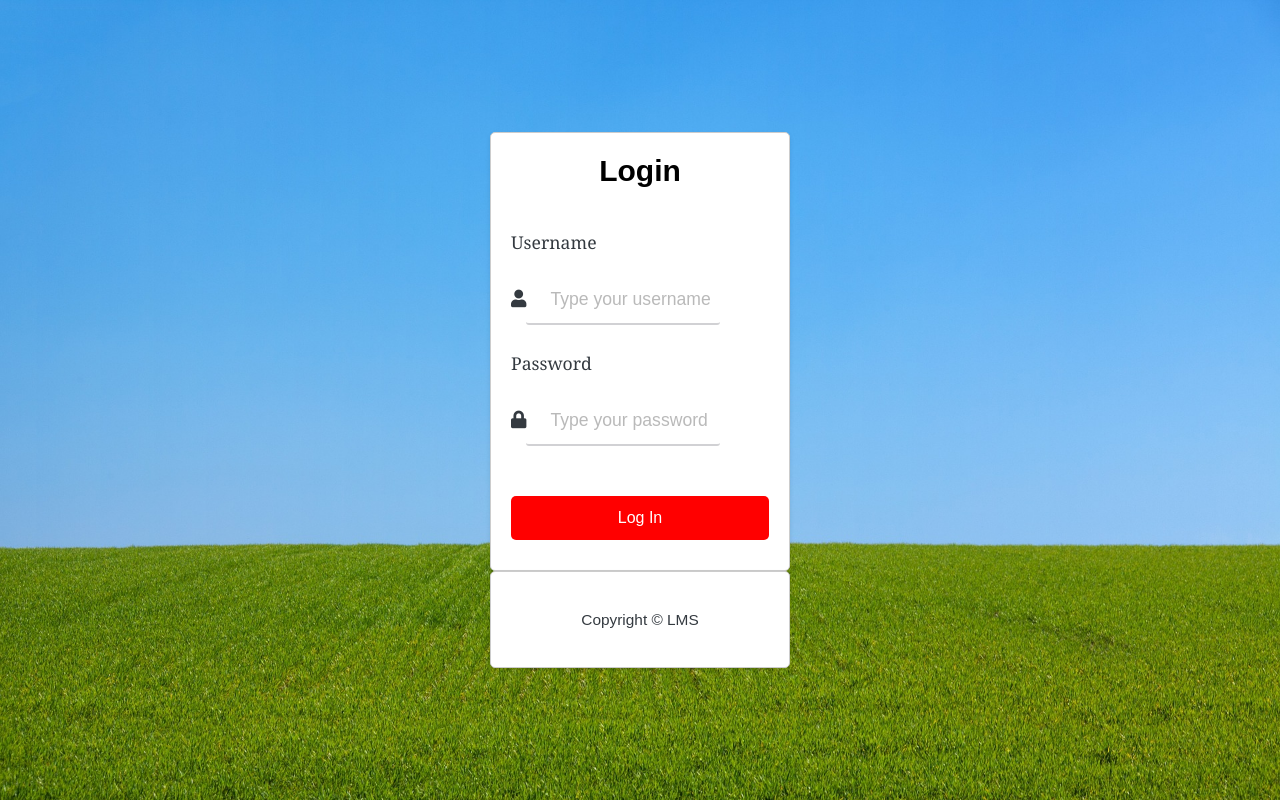
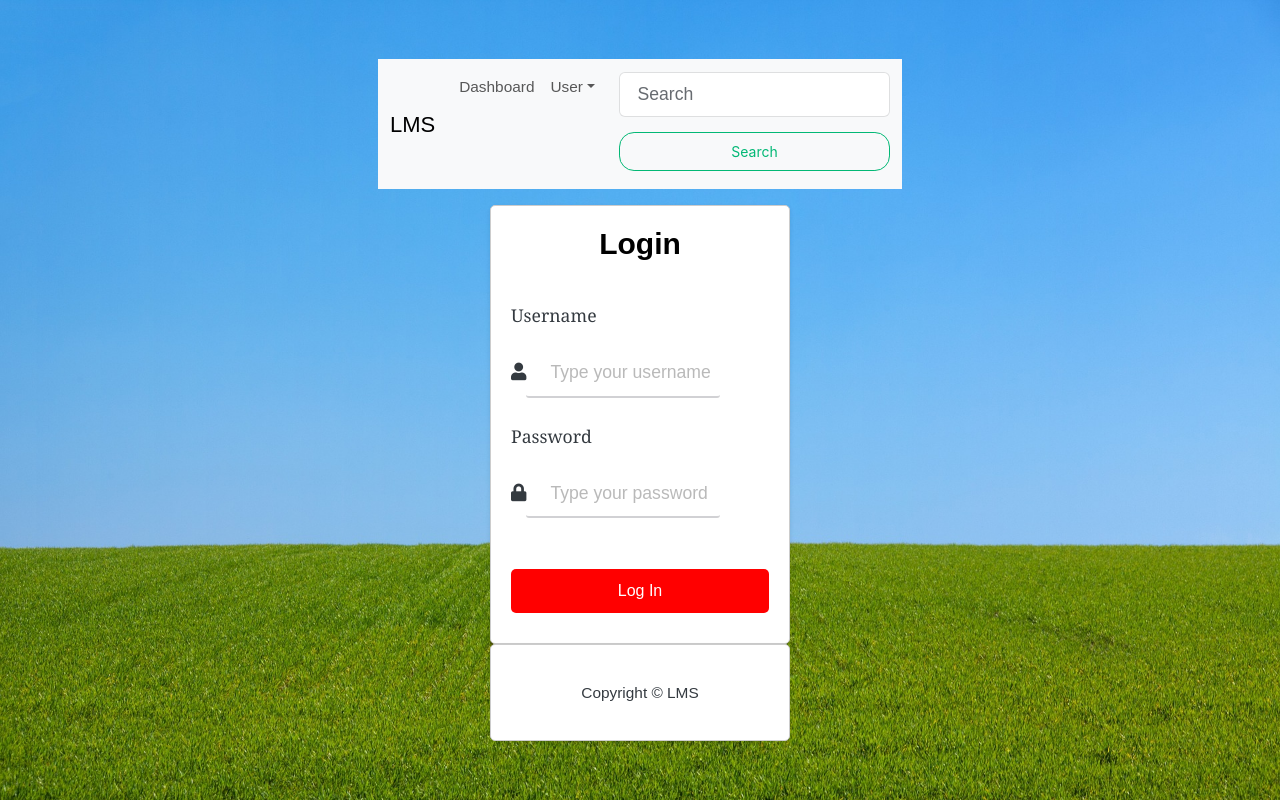
Before and after one commit to WSU-4110/LearningManagementSystem, a React (Create React App) app in the folder frontend/: page /login in a window 1280 px wide. Built offline with nearby package versions, Linux system fonts and the light colour scheme; the HTML template or start-up script is replaced by a standard one.

Commit message:
added tests

```diff
--- a/frontend/package.json
+++ b/frontend/package.json
@@ -9,8 +9,9 @@
     "axios": "^1.5.1",
     "bootstrap": "^5.3.2",
     "bootswatch": "^5.3.2",
+    "jest": "^27.5.1",
     "react": "^18.2.0",
-    "react-bootstrap": "^2.9.0",
+    "react-bootstrap": "^2.9.1",
     "react-dom": "^18.2.0",
     "react-dropzone": "^14.2.3",
     "react-router-bootstrap": "^0.26.2",
--- a/frontend/src/components/Header/Header.component.js
+++ b/frontend/src/components/Header/Header.component.js
@@ -1,5 +1,4 @@
 import React from 'react'
-import http from '../../http';
 
 import Container from 'react-bootstrap/Container';
 import Nav from 'react-bootstrap/Nav';
@@ -17,85 +16,61 @@
 import { LinkContainer } from 'react-router-bootstrap';
 import LandingPage from '../../screens/LandingPage.component';
 
-async function handleLogout() {
-await http.post('http://localhost:4000/logout', {token: localStorage.getItem('refreshToken')});
+function Header() {
+  return (
+      <>
+        {['xl'].map((expand) => (
+          <Navbar key={expand} expand={expand} className="bg-body-tertiary mb-3">
+            <Container fluid>
+              <Navbar.Brand as={Link} to="/dashboard">LMS</Navbar.Brand>
+              <Navbar.Toggle aria-controls={`offcanvasNavbar-expand-${expand}`} />
+              <Navbar.Offcanvas
+                id={`offcanvasNavbar-expand-${expand}`}
+                aria-labelledby={`offcanvasNavbarLabel-expand-${expand}`}
+                placement="end"
+              >
+                <Offcanvas.Header closeButton>
+                  <Offcanvas.Title id={`offcanvasNavbarLabel-expand-${expand}`}>
+                    LMS
+                  </Offcanvas.Title>
+                </Offcanvas.Header>
+                <Offcanvas.Body>
+                  <Nav className="justify-content-end flex-grow-1 pe-3">
+                    <Nav.Link as={Link} to="/dashboard">Dashboard</Nav.Link>
+                    <NavDropdown
+                      title="User"
+                      id={`offcanvasNavbarDropdown-expand-${expand}`}>
+                      <NavDropdown.Item as={Link} to="/profilePage">Profile</NavDropdown.Item>
+                      <NavDropdown.Divider />
+                      <NavDropdown.Item href="#action5">
+                        Log Out
+                      </NavDropdown.Item>
+                    </NavDropdown>
+                  </Nav>
+                  <Form className="d-flex">
+                    <Form.Control
+                      type="search"
+                      placeholder="Search"
+                      className="me-2"
+                      aria-label="Search"
+                    />
+                    <Button variant="outline-success">Search</Button>
+                  </Form>
+                </Offcanvas.Body>
+              </Navbar.Offcanvas>
+            </Container>
+          </Navbar>
+        ))}
+      {/* <div>
+        <Routes>
+          <Route exact path = '/dashboard/' element={<Dashboard/>}/>
+          <Route exact path = '/profilepage' element={<ProfilePage/>}/>
+        </Routes>
+      </div> */}
+      </>
+  );
 }
 
-function Header() {
-// return (
-//     <>
-//     {[false, 'sm', 'md', 'lg', 'xl', 'xxl'].map((expand) => (
-//         <Navbar key={expand} expand={expand} className="bg-body-tertiary mb-3">
-//         <Container fluid>
-//             <Navbar.Brand as={Link} to="/dashboard">LMS</Navbar.Brand>
-//             <Navbar.Toggle aria-controls={`offcanvasNavbar-expand-${expand}`} />
-//             <Navbar.Offcanvas
-//             id={`offcanvasNavbar-expand-${expand}`}
-//             aria-labelledby={`offcanvasNavbarLabel-expand-${expand}`}
-//             placement="end"
-//             >
-//             <Offcanvas.Header closeButton>
-//                 <Offcanvas.Title id={`offcanvasNavbarLabel-expand-${expand}`}>
-//                 LMS
-//                 </Offcanvas.Title>
-//             </Offcanvas.Header>
-//             <Offcanvas.Body>
-//                 <Nav className="justify-content-end flex-grow-1 pe-3">
-//                 <Nav.Link as={Link} to="/dashboard">Dashboard</Nav.Link>
-//                 <NavDropdown
-//                     title="User"
-//                     id={`offcanvasNavbarDropdown-expand-${expand}`}>
-//                     <NavDropdown.Item as={Link} to="/profilePage">Profile</NavDropdown.Item>
-//                     <NavDropdown.Divider />
-//                     <NavDropdown.Item
-//                         onClick={handleLogout}
-//                     >
-//                     Log out
-//                     </NavDropdown.Item>
-//                 </NavDropdown>
-//                 </Nav>
-//                 <Form className="d-flex">
-//                 <Form.Control
-//                     type="search"
-//                     placeholder="Search"
-//                     className="me-2"
-//                     aria-label="Search"
-//                 />
-//                 <Button variant="outline-success">Search</Button>
-//                 </Form>
-//             </Offcanvas.Body>
-//             </Navbar.Offcanvas>
-//         </Container>
-//         </Navbar>
-//     ))}
-//     </>
-// );
-
-// return (
-//     <Navbar expand="lg" className="bg-body-tertiary">
-//     <Container>
-//         <Navbar.Brand href="#home">React-Bootstrap</Navbar.Brand>
-//         <Navbar.Toggle aria-controls="basic-navbar-nav" />
-//         <Navbar.Collapse id="basic-navbar-nav">
-//         <Nav className="me-auto">
-//             <Nav.Link href="#home">Home</Nav.Link>
-//             <Nav.Link href="#link">Link</Nav.Link>
-//             <NavDropdown title="Dropdown" id="basic-nav-dropdown">
-//             <NavDropdown.Item href="#action/3.1">Action</NavDropdown.Item>
-//             <NavDropdown.Item href="#action/3.2">
-//                 Another action
-//             </NavDropdown.Item>
-//             <NavDropdown.Item href="#action/3.3">Something</NavDropdown.Item>
-//             <NavDropdown.Divider />
-//             <NavDropdown.Item href="#action/3.4">
-//                 Separated link
-//             </NavDropdown.Item>
-//             </NavDropdown>
-//         </Nav>
-//         </Navbar.Collapse>
-//     </Container>
-//     </Navbar>
-// );
-}
+//asdfasd
 
 export default Header
--- a/frontend/src/http.js
+++ b/frontend/src/http.js
@@ -7,7 +7,7 @@
     return config;
 }, (error) => {
     return Promise.reject(error);
-});
+});//test
 http.interceptors.response.use(response => {return response}, async (error) => {
     const originalRequest = error.config;
     // tempermanent
--- a/frontend/src/screens/LandingPage.component.js
+++ b/frontend/src/screens/LandingPage.component.js
@@ -22,8 +22,7 @@
 
             <div className="buttonContainer">
               <Link to="/login">Login</Link>
-              <Button size="lg" className="landingButton" variant="outline-primary">Login</Button>
-
+              {/* <Button size="lg" className="landingButton" variant="outline-primary">Login</Button> */}
               <Link to="/register">Register</Link>
             </div>
 
```
Also changed, not shown: 2 other files (tests, documents, lock files or other folders).
